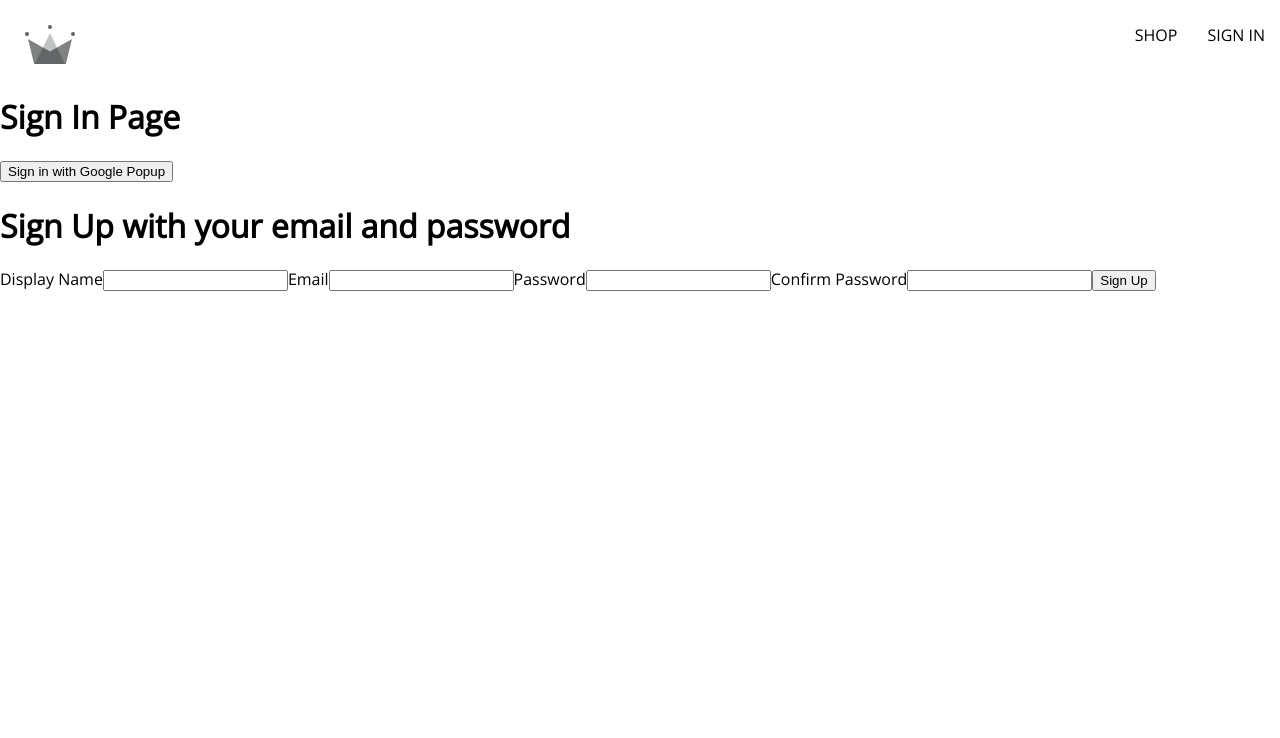
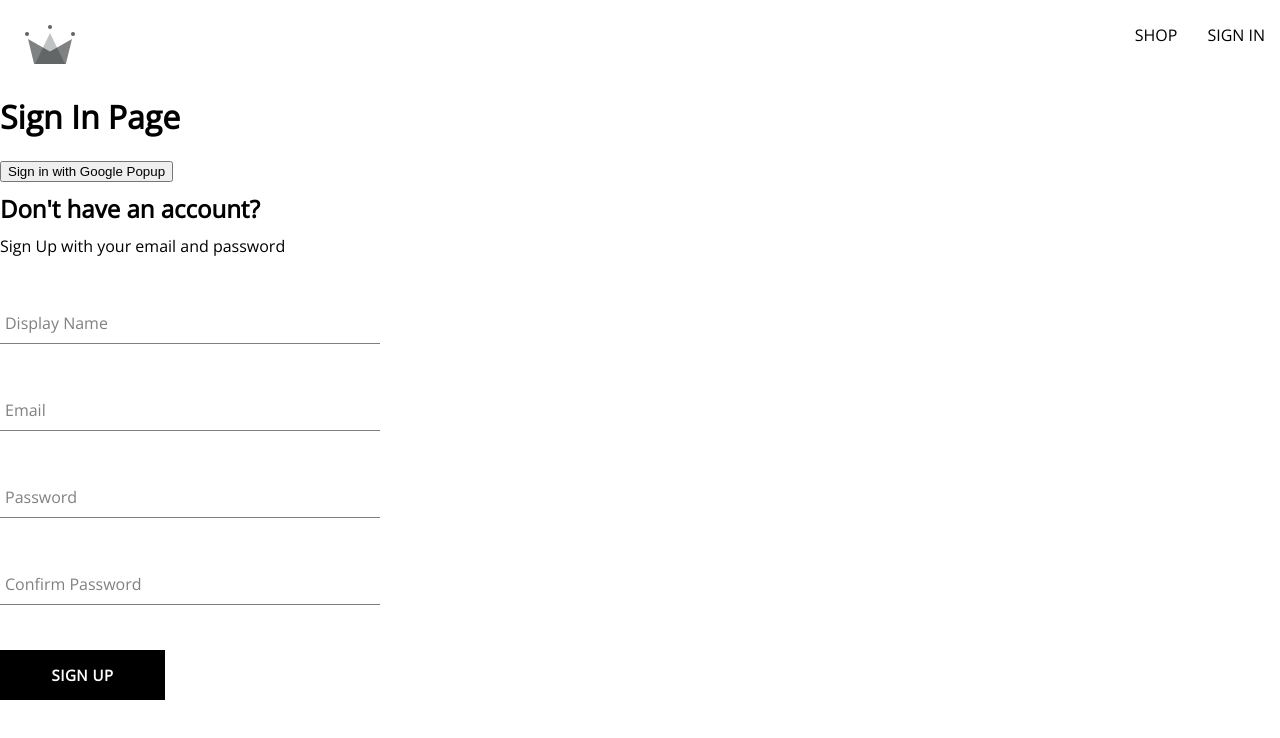
Before and after one commit to sohostory/crwn-clothing, a React (Create React App) app: page /sign-in in a window 1280 px wide. Shown: the top 738 px of the page. Built offline with nearby package versions, Linux system fonts and the light colour scheme.

Commit message:
created sign up component, form input component, button component

```diff
--- /dev/null
+++ b/src/components/button/button.component.jsx
@@ -0,0 +1,19 @@
+import "./button.styles.scss";
+
+const BUTTON_TYPES_CLASSES = {
+  google: "google-sign-in",
+  inverted: "interted",
+};
+
+const Button = ({ children, buttonType, ...otherProps }) => {
+  return (
+    <button
+      className={`button-container ${BUTTON_TYPES_CLASSES[buttonType]}`}
+      {...otherProps}
+    >
+      {children}
+    </button>
+  );
+};
+
+export default Button;
--- /dev/null
+++ b/src/components/button/button.styles.scss
@@ -0,0 +1,41 @@
+.button-container {
+  min-width: 165px;
+  width: auto;
+  height: 50px;
+  letter-spacing: 0.5px;
+  line-height: 50px;
+  padding: 0 35px 0 35px;
+  font-size: 15px;
+  background-color: black;
+  color: white;
+  text-transform: uppercase;
+  font-family: "Open Sans";
+  font-weight: bolder;
+  border: none;
+  cursor: pointer;
+  display: flex;
+  justify-content: center;
+  &:hover {
+    background-color: white;
+    color: black;
+    border: 1px solid black;
+  }
+  &.google-sign-in {
+    background-color: #4285f4;
+    color: white;
+    &:hover {
+      background-color: #357ae8;
+      border: none;
+    }
+  }
+  &.inverted {
+    background-color: white;
+    color: black;
+    border: 1px solid black;
+    &:hover {
+      background-color: black;
+      color: white;
+      border: none;
+    }
+  }
+}
--- /dev/null
+++ b/src/components/form-input/form-input.component.jsx
@@ -0,0 +1,20 @@
+import "./form-input.styles.scss";
+
+const FormInput = ({ label, ...otherProps }) => {
+  return (
+    <div className="group">
+      <input className="form-input" {...otherProps} />
+      {label && (
+        <label
+          className={`${
+            otherProps.value.length ? "shrink" : ""
+          } form-input-label`}
+        >
+          {label}
+        </label>
+      )}
+    </div>
+  );
+};
+
+export default FormInput;
--- /dev/null
+++ b/src/components/form-input/form-input.styles.scss
@@ -0,0 +1,46 @@
+$sub-color: grey;
+$main-color: black;
+@mixin shrinkLabel {
+  top: -14px;
+  font-size: 12px;
+  color: $main-color;
+}
+.group {
+  position: relative;
+  margin: 45px 0;
+  .form-input {
+    background: none;
+    background-color: white;
+    color: $sub-color;
+    font-size: 18px;
+    padding: 10px 10px 10px 5px;
+    display: block;
+    width: 100%;
+    border: none;
+    border-radius: 0;
+    border-bottom: 1px solid $sub-color;
+    margin: 25px 0;
+    &:focus {
+      outline: none;
+    }
+    &:focus ~ .form-input-label {
+      @include shrinkLabel();
+    }
+  }
+  input[type="password"] {
+    letter-spacing: 0.3em;
+  }
+  .form-input-label {
+    color: $sub-color;
+    font-size: 16px;
+    font-weight: normal;
+    position: absolute;
+    pointer-events: none;
+    left: 5px;
+    top: 10px;
+    transition: 300ms ease all;
+    &.shrink {
+      @include shrinkLabel();
+    }
+  }
+}
--- a/src/components/sign-up-form/sign-up-form.component.jsx
+++ b/src/components/sign-up-form/sign-up-form.component.jsx
@@ -1,9 +1,14 @@
 import { useState } from "react";
+
+import FormInput from "../form-input/form-input.component";
+import Button from "../button/button.component";
 
 import {
   createAuthUserWithEmailAndPassword,
   createUserDocumentFromAuth,
 } from "../../utils/firebase/firebase.utils";
+
+import "./sign-up-form.styles.scss";
 
 const defaultFormFields = {
   displayName: "",
@@ -52,11 +57,12 @@ const SignUpForm = () => {
   };
 
   return (
-    <div>
-      <h1>Sign Up with your email and password</h1>
+    <div className="sign-up-container">
+      <h2>Don't have an account?</h2>
+      <span>Sign Up with your email and password</span>
       <form onSubmit={handleSubmit}>
-        <label>Display Name</label>
-        <input
+        <FormInput
+          label="Display Name"
           type="text"
           required
           onChange={handleChange}
@@ -64,8 +70,18 @@ const SignUpForm = () => {
           value={displayName}
         />
 
-        <label>Email</label>
-        <input
+        {/* <FormInput
+          label="Display Name"
+          inputOptions= {{
+            type:'text',
+          required: true,
+          onChange:handleChange,
+          name:"displayName",
+          value:displayName}}
+        /> */}
+
+        <FormInput
+          label="Email"
           type="email"
           required
           onChange={handleChange}
@@ -73,8 +89,8 @@ const SignUpForm = () => {
           value={email}
         />
 
-        <label>Password</label>
-        <input
+        <FormInput
+          label="Password"
           type="password"
           required
           onChange={handleChange}
@@ -82,8 +98,8 @@ const SignUpForm = () => {
           value={password}
         />
 
-        <label>Confirm Password</label>
-        <input
+        <FormInput
+          label="Confirm Password"
           type="password"
           required
           onChange={handleChange}
@@ -91,7 +107,7 @@ const SignUpForm = () => {
           value={confirmPassword}
         />
 
-        <button type="submit">Sign Up</button>
+        <Button type="submit">Sign Up</Button>
       </form>
     </div>
   );
--- /dev/null
+++ b/src/components/sign-up-form/sign-up-form.styles.scss
@@ -0,0 +1,9 @@
+.sign-up-container {
+  display: flex;
+  flex-direction: column;
+  width: 380px;
+
+  h2 {
+    margin: 10px 0;
+  }
+}
```
